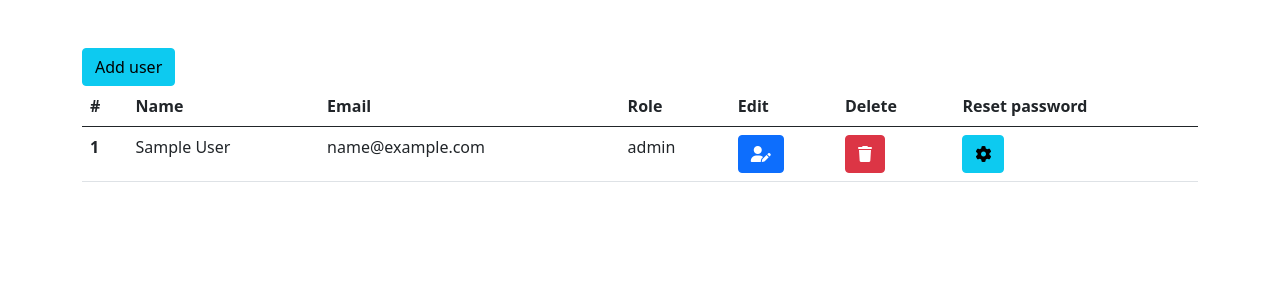
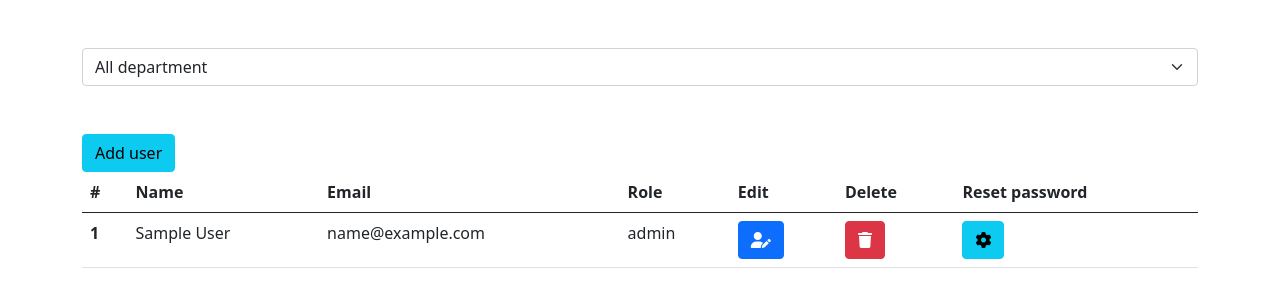
Before and after one commit to windstar981/login-logout, a PHP site: page /manage-users.php in a window 1280 px wide. Shown: the part 70-377 px from the top of the page. Run offline with PHP 8.4, Linux system fonts and the light colour scheme; the visitor is signed in with stand-in values (Sample User, id 1); tables that the repository leaves empty or names only in its code hold one stand-in row (values such as "Sample post").

Commit message:
ajax select department

```diff
--- a/js/app.js
+++ b/js/app.js
@@ -1,4 +1,3 @@
-
 $(document).ready(function (){
     $('#password').keyup(function (){
 
--- a/js/manage-department.js
+++ b/js/manage-department.js
@@ -85,6 +85,6 @@ $(document).ready(function () {
                 }
             });
         }
+    });
 
-    });
 });
--- a/js/manage-user.js
+++ b/js/manage-user.js
@@ -114,6 +114,9 @@ $(document).ready(function () {
         let name = $('.add-user-name').val();
         let email = $('.add-user-email').val();
         let pass = $('.add-user-password').val();
+        let role = $('.add-user-select-role').val();
+        let dep_id = $('.select-department-add').val();
+
         var regExp = /^(?=.*[a-z])(?=.*[A-Z])(?=.*[0-9])(?=.*[!@#\$%\^&\*]).{8,}$/;
 
         if(name == '') {
@@ -136,7 +139,7 @@ $(document).ready(function () {
                             url: "./process/add-user.php",
                             type: "POST",
                             dataType: "html",
-                            data: {'name': name, 'email': email, 'password': pass},
+                            data: {'name': name, 'email': email, 'password': pass, 'role': role, 'dep': dep_id},
                             success: function (data) {
                                 if(data=="success"){
                                     alert('User added successfully');
@@ -155,4 +158,17 @@ $(document).ready(function () {
         }
 
     });
+    $('#select-department').change(function () {
+        let id = $(this).val();
+        $.ajax({
+            url: "./process/select-user.php",
+            type: "POST",
+            dataType: "html",
+            data: {'id_department': id},
+            success: function (data) {
+                console.log(data);
+                $('#tb-user').html(data);
+            }
+        });
+    });
 });
--- a/manage-users.php
+++ b/manage-users.php
@@ -23,11 +23,27 @@ else{
 }
 $query = "SELECT * FROM users";
 $res = mysqli_query($conn, $query);
+
+$sql_department = "SELECT * FROM departments";
+$result_department = mysqli_query($conn, $sql_department);
+
+
 ?>
 <!DOCTYPE html>
 <html lang="zxx">
 <?php require_once("templates/header.php");?>
 <div class="container mt-5">
+    <div class="mb-5 d-block">
+        <select class="form-select" id="select-department" aria-label="Default select example">
+            <option value="0" selected>All department</option>
+            <?php
+            while($row = mysqli_fetch_assoc($result_department)){
+                echo "<option value='".$row['id']."'>".$row['name']."</option>";
+            }
+            ?>
+        </select>
+    </div>
+
     <button class="btn btn-info btn-add-user" data-bs-toggle="modal" data-bs-target="#exampleModal-add-user">Add user</button>
     <table class="table">
         <thead>
@@ -41,7 +57,7 @@ $res = mysqli_query($conn, $query);
             <th scope="col">Reset password</th>
         </tr>
         </thead>
-        <tbody>
+        <tbody id="tb-user">
         <?php $i = 0; while($user = mysqli_fetch_assoc($res)){ ?>
             <tr>
                 <th scope="row"><?php echo ++$i; ?></th>
@@ -136,6 +152,23 @@ $res = mysqli_query($conn, $query);
                     <label style="font-size:10px; color:red;" class="d-none val-pass" for="password">Minimum eight characters, at least one uppercase letter, one lowercase letter, one number and one special character</label>
                 </div>
             </div>
+            <div class="modal-body">
+                <select class="form-select add-user-select-role" aria-label="Default select example">
+                    <option value="1">Admin</option>
+                    <option value="0" selected>User</option>
+                </select>
+            </div>
+            <?php $sql_department = "SELECT * FROM departments";
+            $result_department = mysqli_query($conn, $sql_department); ?>
+            <div class="modal-body">
+                <select class="form-select select-department-add"  aria-label="Default select example">
+                    <?php
+                    while($row = mysqli_fetch_assoc($result_department)){
+                        echo "<option selected value='".$row['id']."'>".$row['name']."</option>";
+                    }
+                    ?>
+                </select>
+            </div>
             <div class="modal-footer">
                 <button type="button" class="btn btn-secondary" data-bs-dismiss="modal">Close</button>
                 <button type="button" class="btn btn-primary btn-add-user-submit" >Submit</button>
```
Also changed, not shown: process/add-user.php (+5 -2 lines), process/select-user.php (added, +31 -0 lines).
